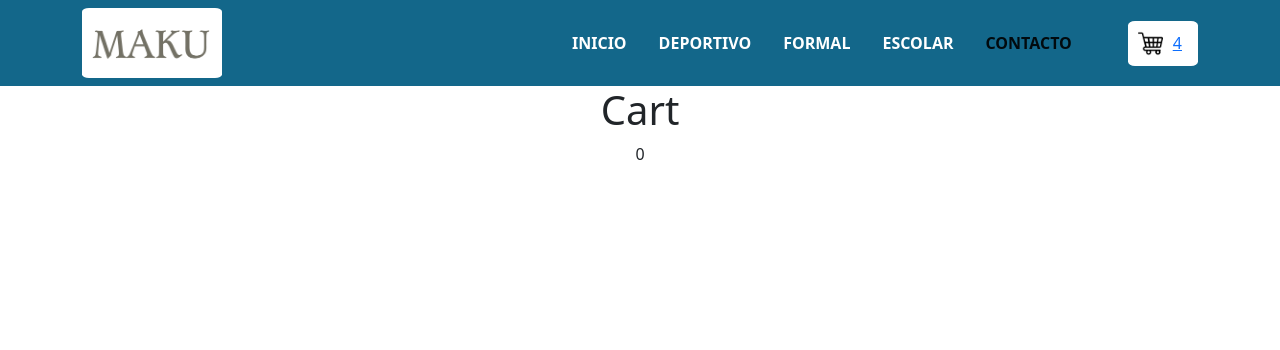
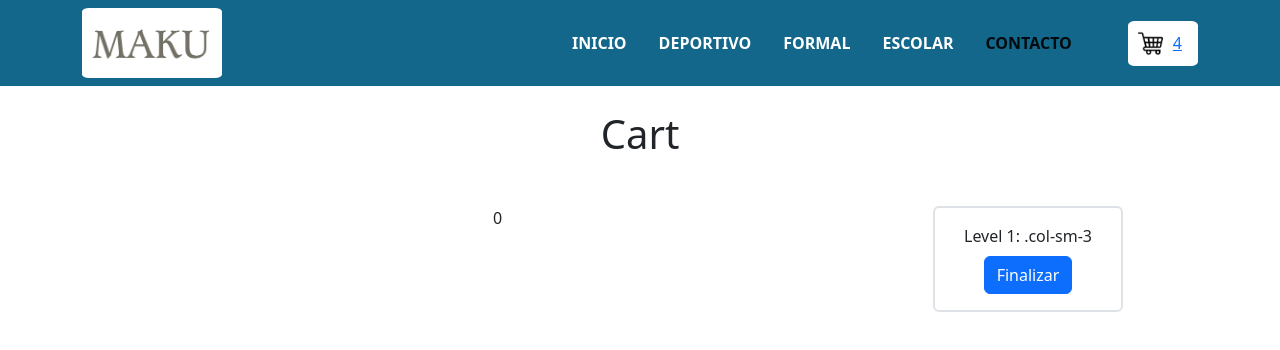
Before and after one commit to diegox-mazo/maku-ecomerce-react-js, a React (Create React App) app: page /cart in a window 1280 px wide. Shown: the top 350 px of the page. Built offline with nearby package versions, Linux system fonts and the light colour scheme.

Commit message:
Maquetado visual Cart View

```diff
--- a/src/components/Cart/Cart.js
+++ b/src/components/Cart/Cart.js
@@ -10,16 +10,38 @@ function Cart(){
     return(
 
         <div>
-            <h1>Cart</h1>
+            <h1 className="m-4">Cart</h1>
+            <div className="container text-center mt-5">
+                <div className="row">
+                    <div className="col-md-9 me-2">
+                    {
+                        cart && cart.length && cart.map((product)=>{
+                            return (
 
-            {
-                cart && cart.length && cart.map((product)=>{
-                    return  <div key={product.id}>ID: {product.id} - Nombre: {product.title} - Cantidad: {product.quantity}</div>
-                })
-            }
+                                <div key={product.id} className="container text-center py-4 border border-2 rounded mb-3">
+                                    <div className="row align-items-center">
+                                        <div className="col-2"><img className='w-50' src={product.pictureUrl} alt={product.title}></img></div>
+                                        <div className="col-1">{product.id}</div>
+                                        <div className="col">{product.title}</div>
+                                        <div className="col-1">{product.quantity}</div>
+                                        <div className="col-3"><button className='btn btn-danger btn-sm'>Eliminar</button></div>
+                                    </div>
+                                </div>
+                            );
+                        })
+                    }
+                    </div>
 
+                    <div className="col-md-2 border border-2 rounded p-3 mb-3">
+                        <div className='mb-2'>Level 1: .col-sm-3</div>
+                        <button className='btn btn-primary'>Finalizar</button>
+                    </div>
+                </div>
+            </div>
         </div>
     );
 }
 
 export default Cart;
+
+/* <div >ID: {product.id} - Nombre: {product.title} - Cantidad: {product.quantity}</div> */
--- a/src/components/CartWidget/CartWidget.js
+++ b/src/components/CartWidget/CartWidget.js
@@ -8,15 +8,13 @@ function CartWidget(prop){
 
 
     return(
-        <div className='shopping-cart ms-5 pe-3'>
-            <a href="#link" className="d-flex link-primary">
+        <div className='shopping-cart ms-5 pe-3 d-flex'>
             <img
                 src={cartLogo}
                 className="d-inline-block align-top cart-logo"
                 alt="Shopping Cart"
             />
             <label className='align-self-center'>{prop.counter}</label>
-            </a>
         </div>
     );
 }
```
Lines whose indentation alone changed are shown as unchanged.
